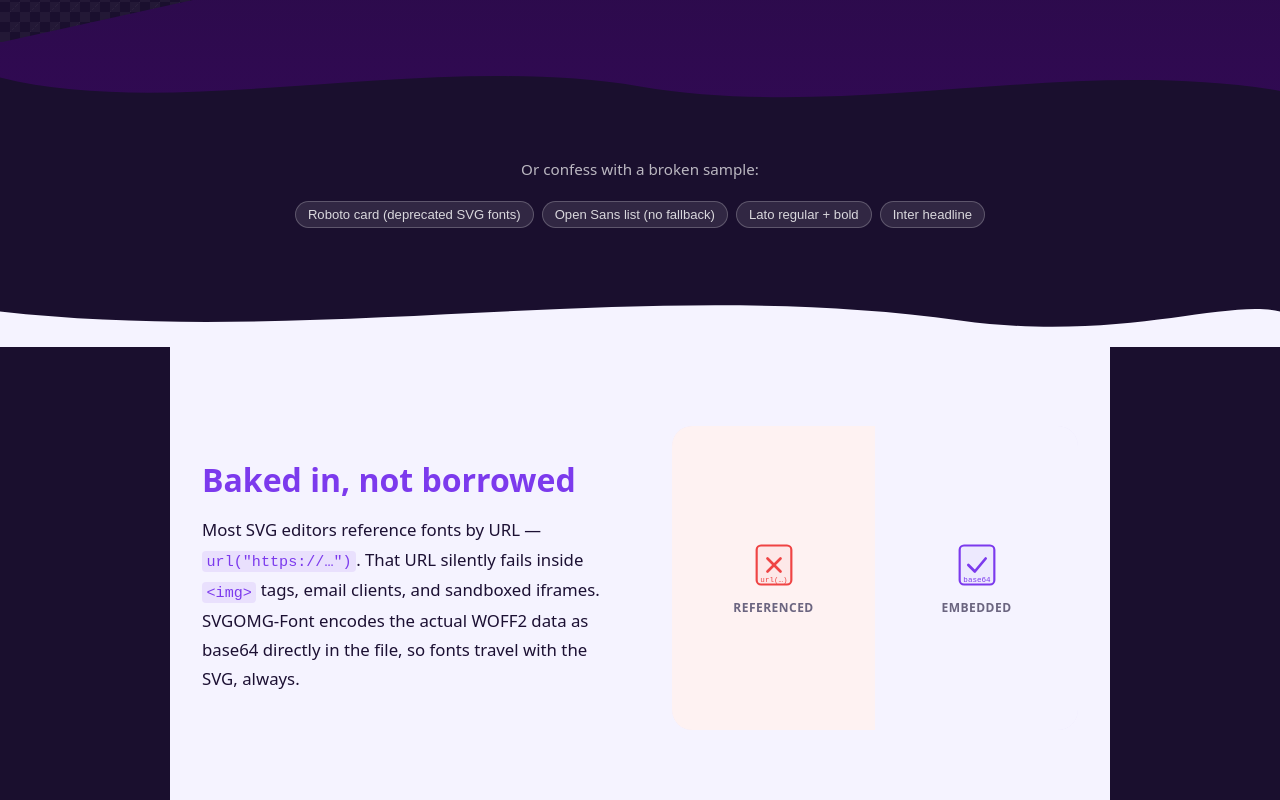
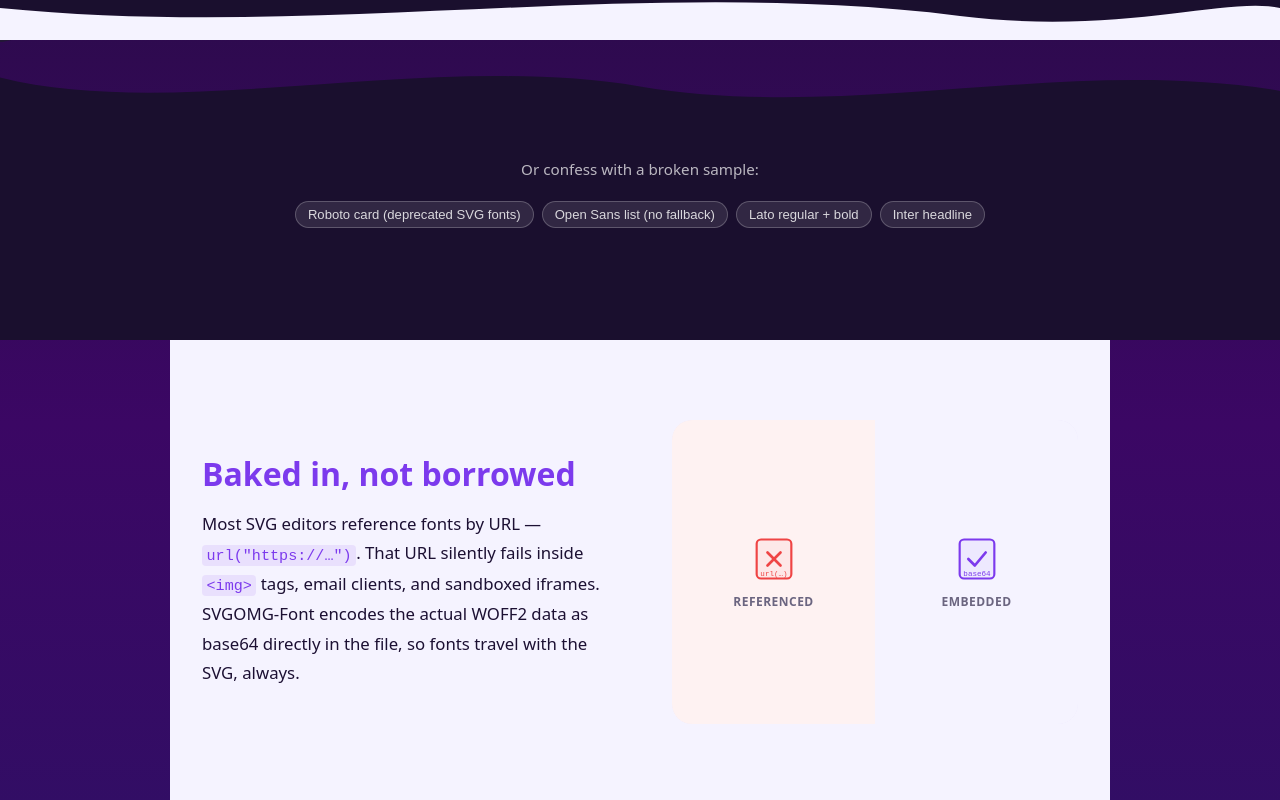
Before and after one commit to khawkins98/svgomg-font, a website built with Vite: page index.html in a window 1280 px wide. Shown: the part 760-1560 px from the top of the page. Built offline with nearby package versions, Linux system fonts and the light colour scheme.

Commit message:
style: fix wave ribbon to viewport bottom, slides under features section

```diff
--- a/src/style.css
+++ b/src/style.css
@@ -664,7 +664,7 @@ body.has-file .wave-section { display: none; }
 .wave-svg { display: block; width: 100%; margin-bottom: -1px; }
 .samples-area {
   background: #1a0f2e;
-  padding: 1.75rem 2rem 3rem;
+  padding: 1.75rem 2rem calc(3rem + 64px);
   text-align: center;
 }
 .samples-label {
@@ -676,15 +676,24 @@ body.has-file .wave-section { display: none; }
 /* ── feature cards (Squoosh-inspired) ── */
 .features-section {
   flex-shrink: 0;
-  background: #1a0f2e; /* dark behind the top wave */
+  position: relative;
+  z-index: 5; /* slides over the fixed wave */
 }
 body.has-file .features-section { display: none; }
 
+/* wave ribbon — fixed to viewport bottom */
 .wave-features-top {
-  display: block;
+  position: fixed;
+  bottom: 0;
+  left: 0;
+  right: 0;
   width: 100%;
-  margin-bottom: -1px;
+  height: 64px;
+  background: #1a0f2e;
+  z-index: 4;
+  pointer-events: none;
 }
+body.has-file .wave-features-top { display: none; }
 
 .features-inner {
   background: var(--bg);
```
